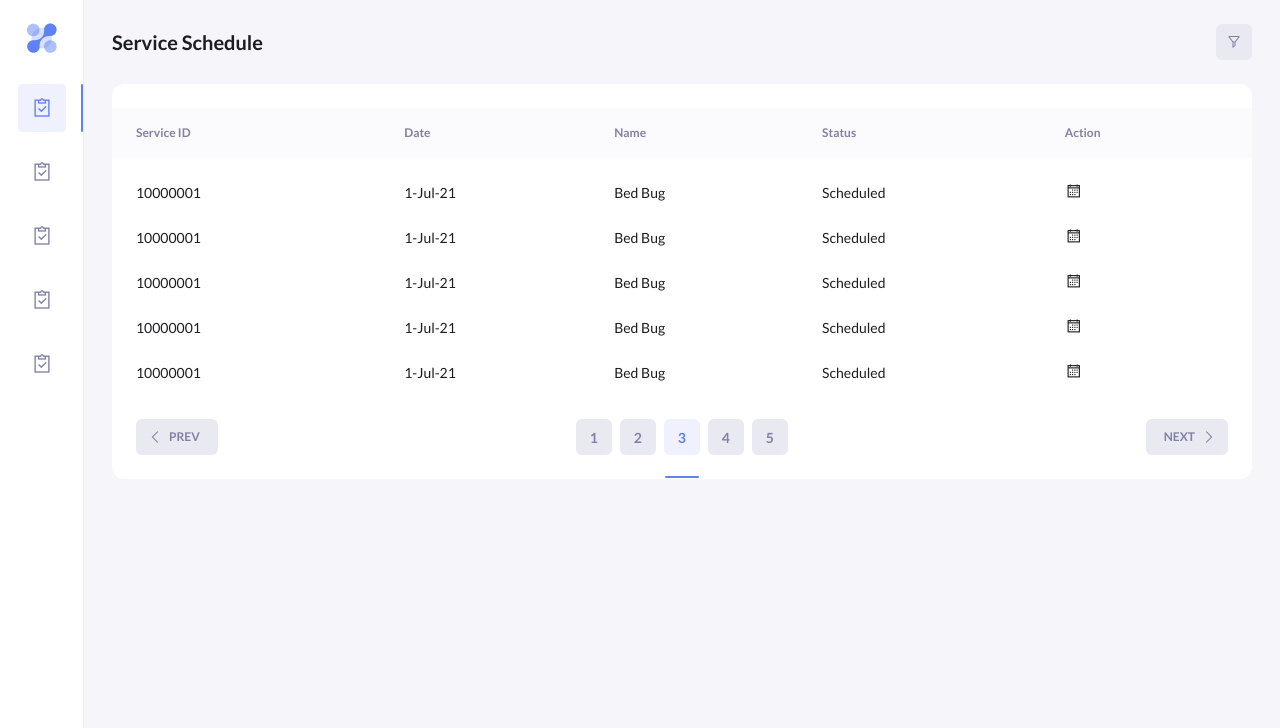
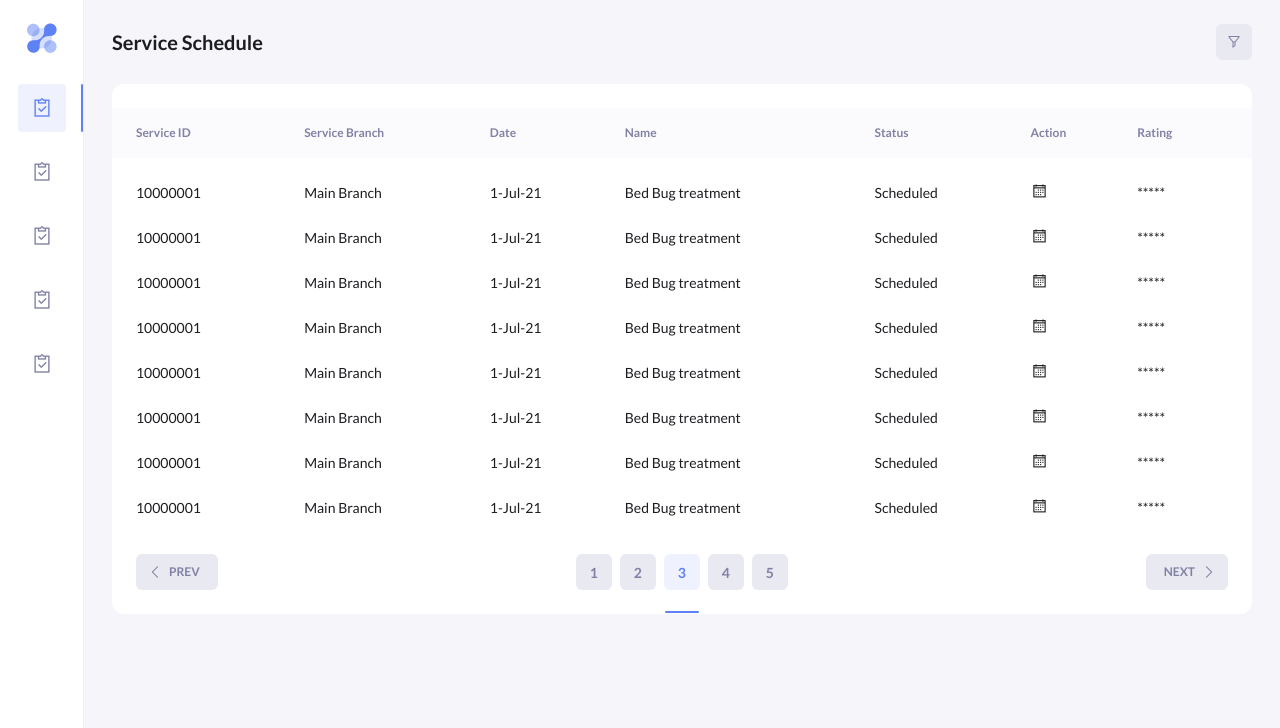
Before and after one commit to evasoftsol/beta_crm_templates, a plain HTML site: page service-schedule.html in a window 1280 px wide. Shown: the top 728 px of the page. Drawn offline with Linux system fonts and the light colour scheme.

Commit message:
Add files via upload

```diff
--- a/service-schedule.html
+++ b/service-schedule.html
@@ -118,10 +118,12 @@
                     <div class="grid__head">
                       <div class="grid__row">
                         <div class="grid__cell">Service ID</div>
+                        <div class="grid__cell">Service Branch</div>
                         <div class="grid__cell">Date</div>
                         <div class="grid__cell">Name</div>
                         <div class="grid__cell">Status</div>
                         <div class="grid__cell">Action</div>
+                        <div class="grid__cell">Rating</div>
                       </div>
                     </div>
                     <div class="grid__body">
@@ -130,10 +132,13 @@
                           <div class="grid__text">10000001</div>
                         </div>
                         <div class="grid__cell">
+                          <div class="grid__text">Main Branch</div>
+                        </div>
+                        <div class="grid__cell">
                           <div class="grid__text">1-Jul-21</div>
                         </div>
                         <div class="grid__cell">
-                          <div class="grid__text">Bed Bug</div>
+                          <div class="grid__text">Bed Bug treatment</div>
                         </div>
                         <div class="grid__cell">
                           <div class="grid__text">Scheduled</div>
@@ -141,16 +146,22 @@
                         <div class="grid__cell">
                           <div class="grid__text cursor_pointer"><i class="la la-calendar"></i></div>
                         </div>
+                        <div class="grid__cell">
+                          <div class="grid__text cursor_pointer">*****</i></div>
+                        </div>
                       </div>
                       <div class="grid__row">
                         <div class="grid__cell">
                           <div class="grid__text">10000001</div>
                         </div>
                         <div class="grid__cell">
+                          <div class="grid__text">Main Branch</div>
+                        </div>
+                        <div class="grid__cell">
                           <div class="grid__text">1-Jul-21</div>
                         </div>
                         <div class="grid__cell">
-                          <div class="grid__text">Bed Bug</div>
+                          <div class="grid__text">Bed Bug treatment</div>
                         </div>
                         <div class="grid__cell">
                           <div class="grid__text">Scheduled</div>
@@ -158,16 +169,22 @@
                         <div class="grid__cell">
                           <div class="grid__text cursor_pointer"><i class="la la-calendar"></i></div>
                         </div>
+                        <div class="grid__cell">
+                          <div class="grid__text cursor_pointer">*****</i></div>
+                        </div>
                       </div>
                       <div class="grid__row">
                         <div class="grid__cell">
                           <div class="grid__text">10000001</div>
                         </div>
                         <div class="grid__cell">
+                          <div class="grid__text">Main Branch</div>
+                        </div>
+                        <div class="grid__cell">
                           <div class="grid__text">1-Jul-21</div>
                         </div>
                         <div class="grid__cell">
-                          <div class="grid__text">Bed Bug</div>
+                          <div class="grid__text">Bed Bug treatment</div>
                         </div>
                         <div class="grid__cell">
                           <div class="grid__text">Scheduled</div>
@@ -175,16 +192,22 @@
                         <div class="grid__cell">
                           <div class="grid__text cursor_pointer"><i class="la la-calendar"></i></div>
                         </div>
+                        <div class="grid__cell">
+                          <div class="grid__text cursor_pointer">*****</i></div>
+                        </div>
                       </div>
                       <div class="grid__row">
                         <div class="grid__cell">
                           <div class="grid__text">10000001</div>
                         </div>
                         <div class="grid__cell">
+                          <div class="grid__text">Main Branch</div>
+                        </div>
+                        <div class="grid__cell">
                           <div class="grid__text">1-Jul-21</div>
                         </div>
                         <div class="grid__cell">
-                          <div class="grid__text">Bed Bug</div>
+                          <div class="grid__text">Bed Bug treatment</div>
                         </div>
                         <div class="grid__cell">
                           <div class="grid__text">Scheduled</div>
@@ -192,16 +215,22 @@
                         <div class="grid__cell">
                           <div class="grid__text cursor_pointer"><i class="la la-calendar"></i></div>
                         </div>
+                        <div class="grid__cell">
+                          <div class="grid__text cursor_pointer">*****</i></div>
+                        </div>
                       </div>
                       <div class="grid__row">
                         <div class="grid__cell">
                           <div class="grid__text">10000001</div>
                         </div>
                         <div class="grid__cell">
+                          <div class="grid__text">Main Branch</div>
+                        </div>
+                        <div class="grid__cell">
                           <div class="grid__text">1-Jul-21</div>
                         </div>
                         <div class="grid__cell">
-                          <div class="grid__text">Bed Bug</div>
+                          <div class="grid__text">Bed Bug treatment</div>
                         </div>
                         <div class="grid__cell">
                           <div class="grid__text">Scheduled</div>
@@ -209,7 +238,81 @@
                         <div class="grid__cell">
                           <div class="grid__text cursor_pointer"><i class="la la-calendar"></i></div>
                         </div>
+                        <div class="grid__cell">
+                          <div class="grid__text cursor_pointer">*****</i></div>
+                        </div>
                       </div>
+                      <div class="grid__row">
+                        <div class="grid__cell">
+                          <div class="grid__text">10000001</div>
+                        </div>
+                        <div class="grid__cell">
+                          <div class="grid__text">Main Branch</div>
+                        </div>
+                        <div class="grid__cell">
+                          <div class="grid__text">1-Jul-21</div>
+                        </div>
+                        <div class="grid__cell">
+                          <div class="grid__text">Bed Bug treatment</div>
+                        </div>
+                        <div class="grid__cell">
+                          <div class="grid__text">Scheduled</div>
+                        </div>
+                        <div class="grid__cell">
+                          <div class="grid__text cursor_pointer"><i class="la la-calendar"></i></div>
+                        </div>
+                        <div class="grid__cell">
+                          <div class="grid__text cursor_pointer">*****</i></div>
+                        </div>
+                      </div>
+                      <div class="grid__row">
+                        <div class="grid__cell">
+                          <div class="grid__text">10000001</div>
+                        </div>
+                        <div class="grid__cell">
+                          <div class="grid__text">Main Branch</div>
+                        </div>
+                        <div class="grid__cell">
+                          <div class="grid__text">1-Jul-21</div>
+                        </div>
+                        <div class="grid__cell">
+                          <div class="grid__text">Bed Bug treatment</div>
+                        </div>
+                        <div class="grid__cell">
+                          <div class="grid__text">Scheduled</div>
+                        </div>
+                        <div class="grid__cell">
+                          <div class="grid__text cursor_pointer"><i class="la la-calendar"></i></div>
+                        </div>
+                        <div class="grid__cell">
+                          <div class="grid__text cursor_pointer">*****</i></div>
+                        </div>
+                      </div>
+                      <div class="grid__row">
+                        <div class="grid__cell">
+                          <div class="grid__text">10000001</div>
+                        </div>
+                        <div class="grid__cell">
+                          <div class="grid__text">Main Branch</div>
+                        </div>
+                        <div class="grid__cell">
+                          <div class="grid__text">1-Jul-21</div>
+                        </div>
+                        <div class="grid__cell">
+                          <div class="grid__text">Bed Bug treatment</div>
+                        </div>
+                        <div class="grid__cell">
+                          <div class="grid__text">Scheduled</div>
+                        </div>
+                        <div class="grid__cell">
+                          <div class="grid__text cursor_pointer"><i class="la la-calendar"></i></div>
+                        </div>
+                        <div class="grid__cell">
+                          <div class="grid__text cursor_pointer">*****</i></div>
+                        </div>
+                      </div>
+
+
                     </div>
                   </div>
                 </div>
```
